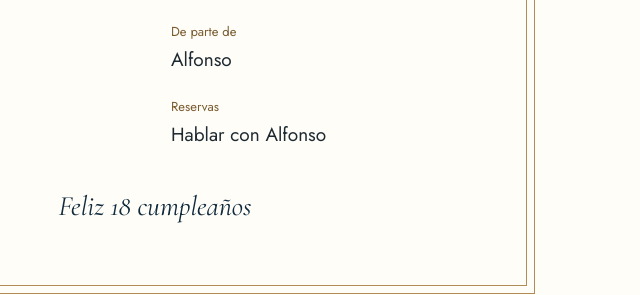
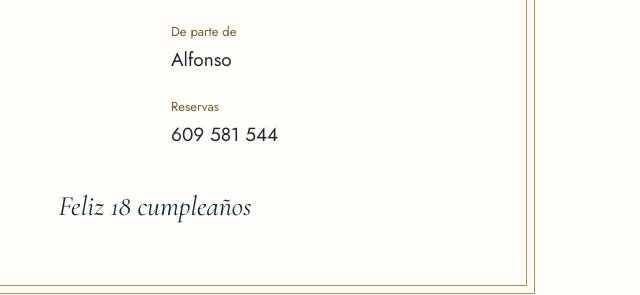
Before and after one commit to alfonss07/ValeRegaloThermas, a plain HTML site: page index.html in a window 1280 px wide. Shown: the part 940-1235 px from the top of the page, 485-1125 px from the left. Drawn offline with nearby package versions, Linux system fonts and the light colour scheme.

Commit message:
Add files via upload

```diff
--- a/index.html
+++ b/index.html
@@ -122,7 +122,7 @@ h1,h2,h3{font-family:'Cormorant Garamond',Georgia,serif;font-weight:500;color:va
 <div><dt>Para</dt><dd>Roberta y Anastasia</dd></div>
 <div><dt>De parte de</dt><dd>Alfonso</dd></div>
 <div><dt>Fecha</dt><dd>A definir...</dd></div>
-<div><dt>Reservas</dt><dd>Hablar con Alfonso</dd></div>
+<div><dt>Reservas</dt><dd>609 581 544</dd></div>
 </dl>
 <p class="wish">Feliz 18 cumpleaños</p>
 </div></div>
```
